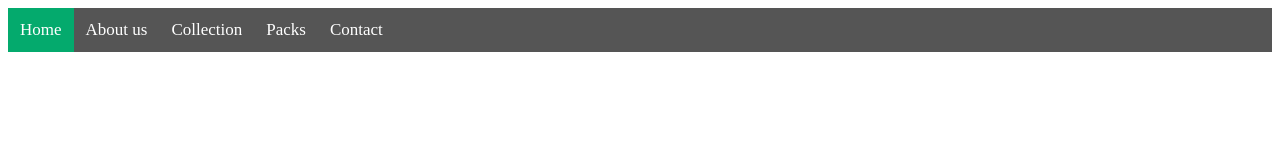
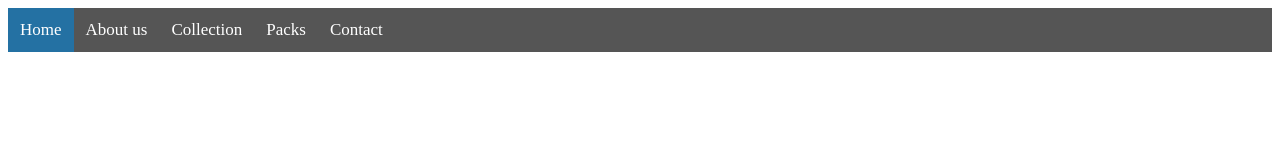
Before and after one commit to DeinMCEU/Website, a plain HTML site: page index.html in a window 1280 px wide. Drawn offline with Linux system fonts and the light colour scheme.

Commit message:
Update styles.css

```diff
--- a/styles.css
+++ b/styles.css
@@ -14,11 +14,11 @@
 }
 
 .navbar a:hover {
-  background-color: #000;
+  background-color: #2E86C1;
 }
 
 .active {
-  background-color: #04AA6D;
+  background-color: #2471A3;
 }
 
 @media screen and (max-width: 500px) {
```
